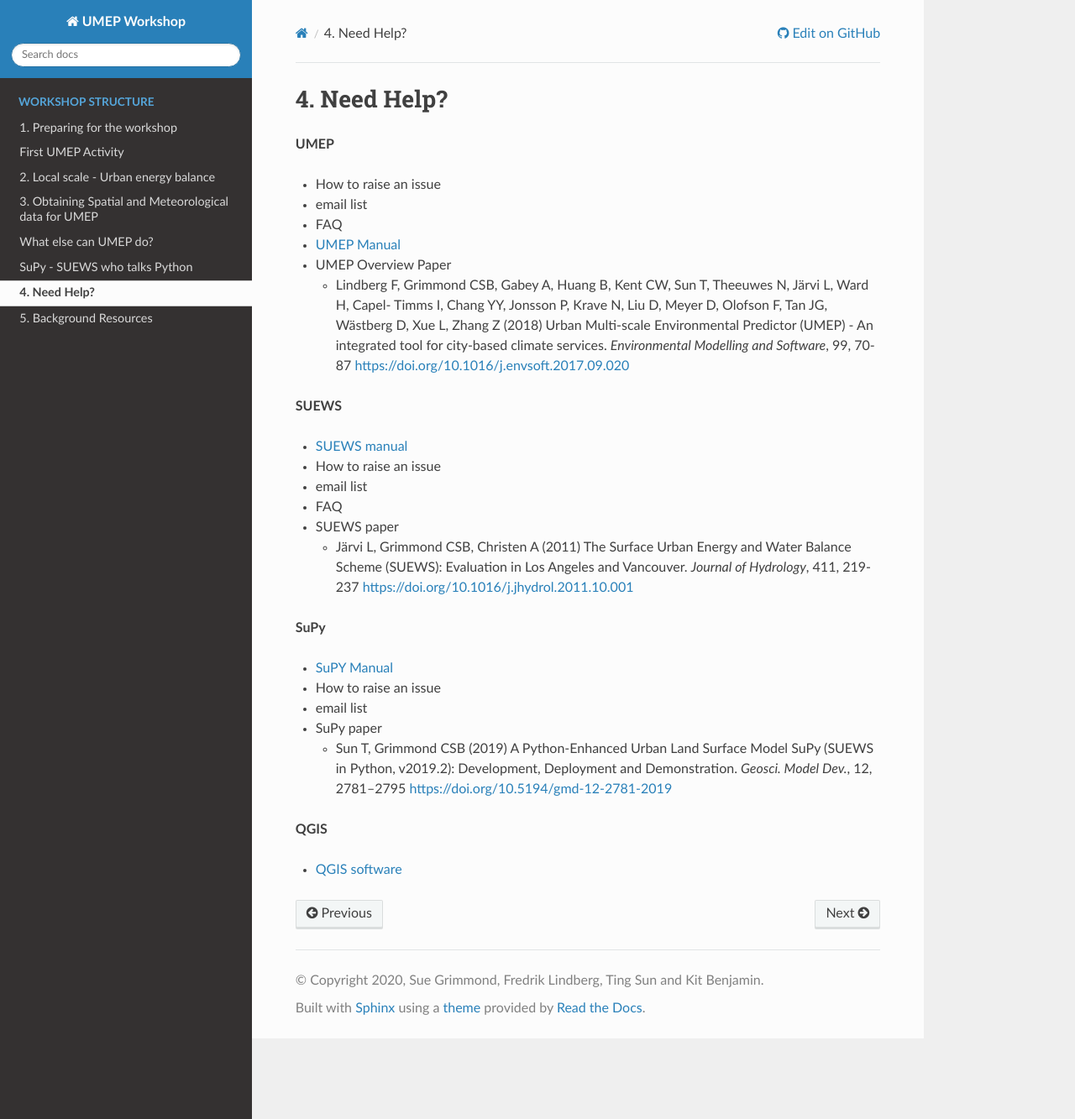
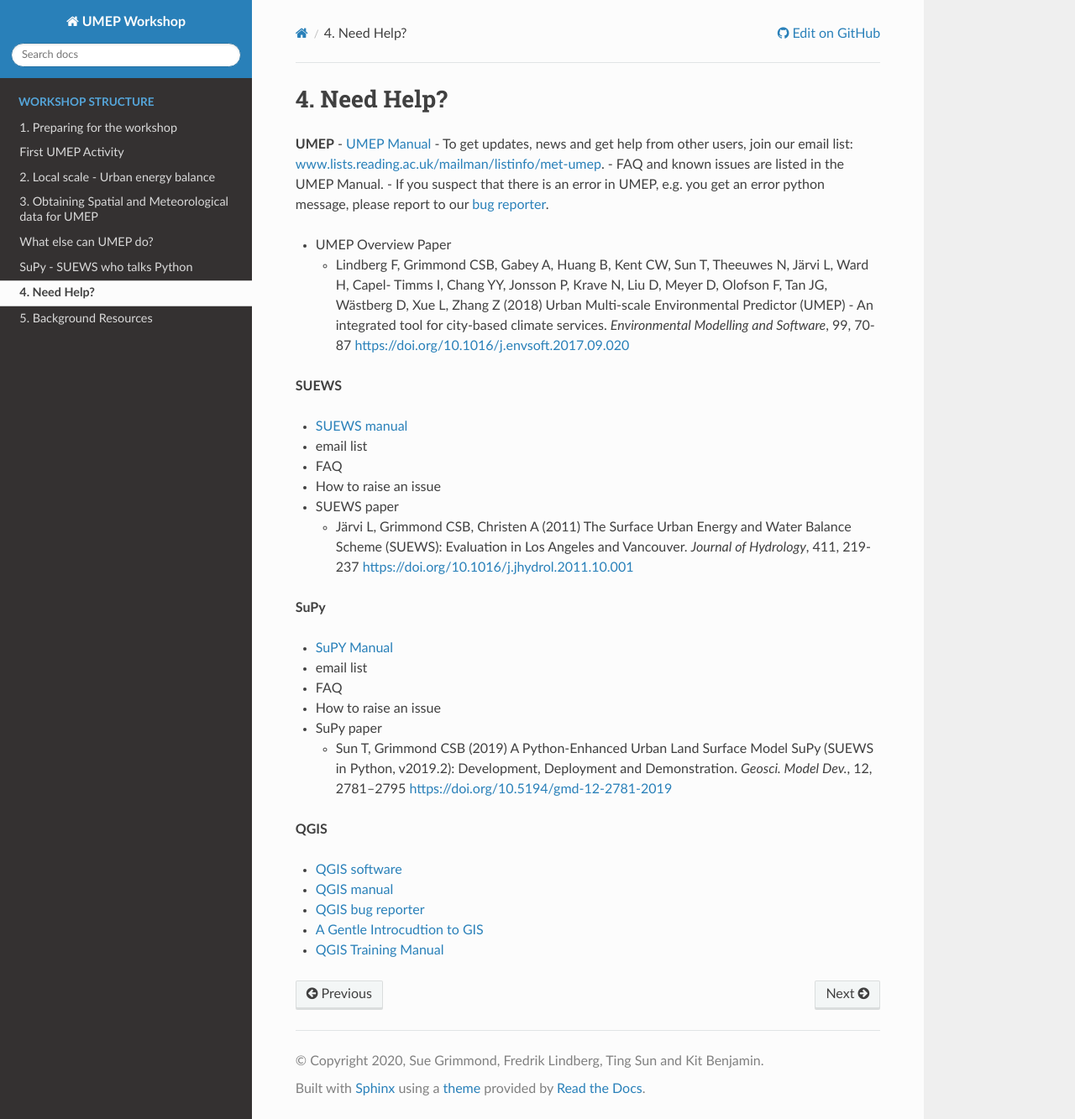
Before and after one commit to Urban-Meteorology-Reading/UMEP-Workshop, a Sphinx documentation site: the page built from source/NeedHelp.rst, in a window 1280 px wide and 1333 px high. Shown: the whole window at 84% size. Built offline with Sphinx 7.4.7 and the Read the Docs theme 2.0.0, drawn with Linux system fonts in a browser that asks for light colours.

Commit message:
Get stuck update
and other minor updates

```diff
--- a/source/LocalScale/SUEWS.rst
+++ b/source/LocalScale/SUEWS.rst
@@ -1,10 +1,10 @@
 Local scale - Urban energy balance
 ----------------------------------
 
-This section includes...
+This section includes an introduction to the SUEWS model and how to use it within UMEP.
 
 .. toctree::
-   :maxdepth: 2
+   :maxdepth: 1
    :numbered:
    :hidden:
    :glob:
--- a/source/NeedHelp.rst
+++ b/source/NeedHelp.rst
@@ -4,11 +4,10 @@
 ~~~~~~~~~~
 
 **UMEP**
-
-- How to raise an issue
-- email list
-- FAQ
--  `UMEP Manual <https://umep-docs.readthedocs.io/en/latest/>`__
+- `UMEP Manual <https://umep-docs.readthedocs.io/en/latest/>`__
+- To get updates, news and get help from other users, join our email list: `<www.lists.reading.ac.uk/mailman/listinfo/met-umep>`__.
+- FAQ and known issues are listed in the UMEP Manual.
+- If you suspect that there is an error in UMEP, e.g. you get an error python message, please report to our `bug reporter <https://github.com/UMEP-dev/UMEP/issues>`__.
 
 -  UMEP Overview Paper
 
@@ -23,9 +22,9 @@
 **SUEWS**
 
 -  `SUEWS manual <https://suews-docs.readthedocs.io/en/latest/>`__
-- How to raise an issue
 - email list
 - FAQ
+- How to raise an issue
 
 -  SUEWS paper
 
@@ -36,9 +35,10 @@
 
 **SuPy**
 
--  `SuPY Manual <https://supy.readthedocs.io/en/latest/>`__
+- `SuPY Manual <https://supy.readthedocs.io/en/latest/>`__
+- email list
+- FAQ
 - How to raise an issue
-- email list
 
 -  SuPy paper
 
@@ -49,4 +49,8 @@
 
 **QGIS**
 
--  `QGIS software <https://docs.qgis.org/3.10/en/docs/index.html>`__
+- `QGIS software <https://qgis.org/en/site/>`__
+- `QGIS manual <https://docs.qgis.org/3.10/en/docs/index.html>`__
+- `QGIS bug reporter <https://github.com/qgis/QGIS/issues>`__
+- `A Gentle Introcudtion to GIS <https://docs.qgis.org/3.10/en/docs/gentle_gis_introduction/index.html>`__
+- `QGIS Training Manual <https://docs.qgis.org/3.10/en/docs/training_manual/index.html>`__
--- a/source/WhatElse/WhatElseCanUMEP.rst
+++ b/source/WhatElse/WhatElseCanUMEP.rst
@@ -1,7 +1,7 @@
 What else can UMEP do?
 ----------------------
 
-This section includes...
+In this section you will try out ad learn about other tools found in UMEP. You will also get acquainted with the UMEP for Processing capabilities.
 
 .. toctree::
    :maxdepth: 1
--- a/source/index.rst
+++ b/source/index.rst
@@ -31,7 +31,6 @@
 - `SUEWS4`
 - `GIS3`
 
-
 What else can UMEP do?
 ----------------------
 
@@ -56,7 +53,6 @@
 DASH
 ----
 -  What is DASH?
-
 
 .. toctree::
    :caption: Workshop Structure
```
Also changed, not shown: other parts of source/index.rst (+0 -2 lines).
